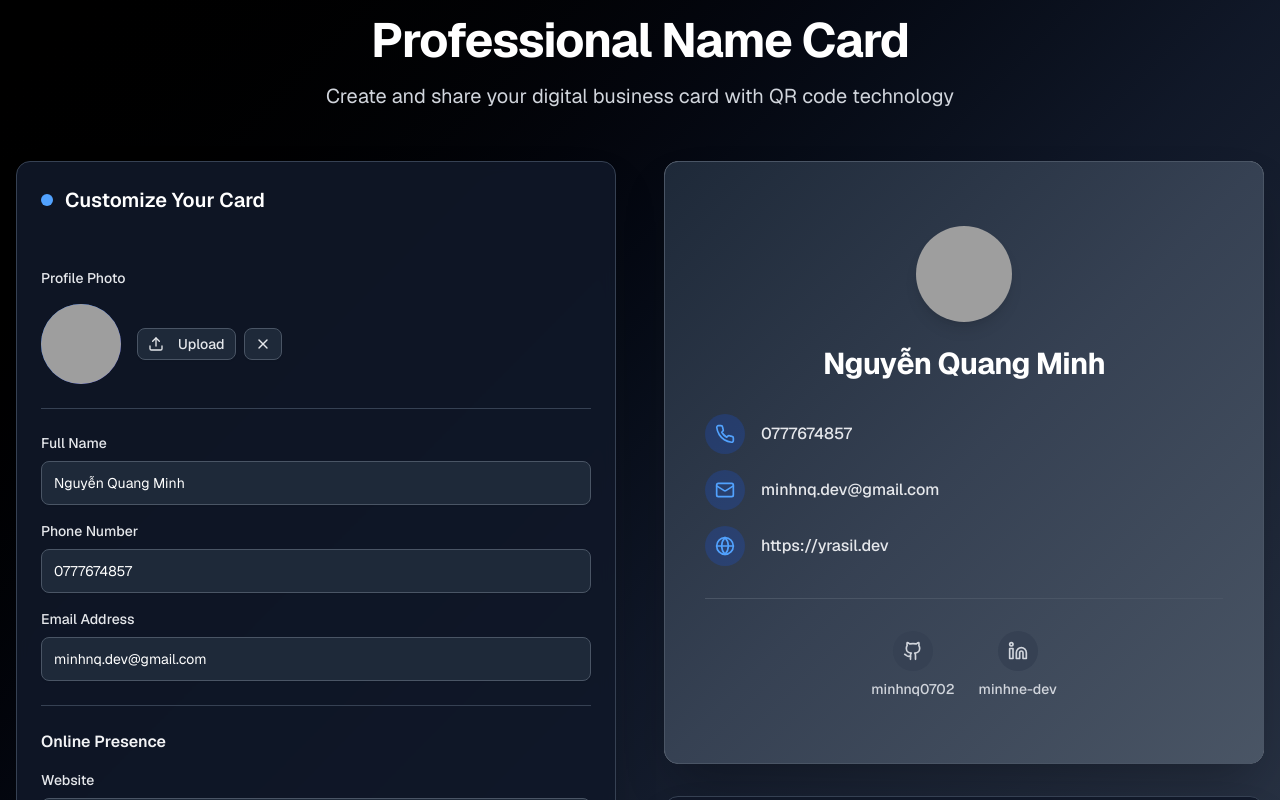
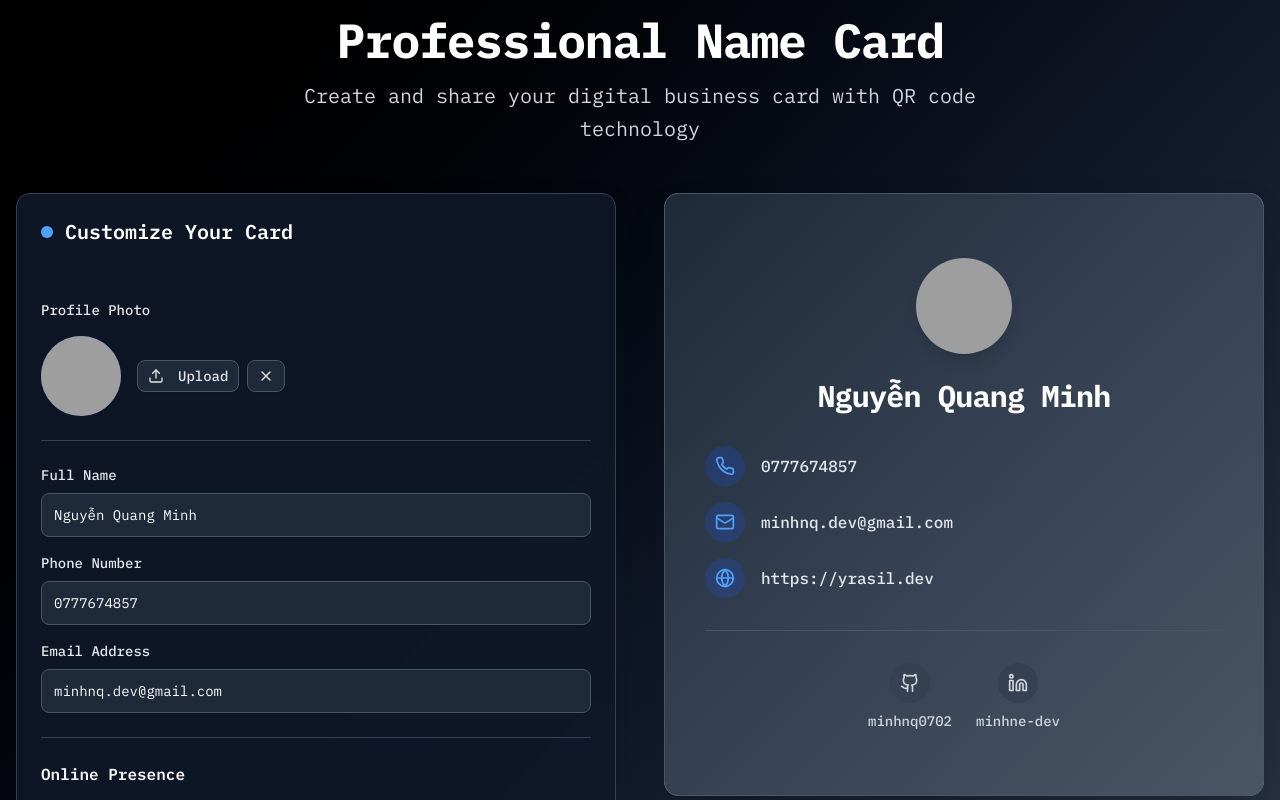
Before and after one commit to yrasil-tech/hermod-app, a Next.js app: page / in a window 1280 px wide. Shown: the top 800 px of the page. Built offline with nearby package versions, Linux system fonts and the light colour scheme; grey boxes are pictures that could not be loaded.

Commit message:
stuff:font

```diff
--- a/app/layout.tsx
+++ b/app/layout.tsx
@@ -1,9 +1,16 @@
-import { ThemeProvider } from "@/components/theme-provider";
-import { GeistMono } from "geist/font/mono";
-import { GeistSans } from "geist/font/sans";
+// import { GeistMono } from "geist/font/mono";
+// import { GeistSans } from "geist/font/sans";
+import { IBM_Plex_Mono } from "next/font/google";
 
 import type { Metadata } from "next";
 import "./globals.css";
+
+const spaceMono = IBM_Plex_Mono({
+  subsets: ["latin", "vietnamese"],
+  weight: ["100", "200", "300", "400", "500", "600", "700"],
+  variable: "--font-space-mono", // biến CSS custom để dùng trong tailwind
+  display: "swap",
+});
 
 export const metadata: Metadata = {
   title: "v0 App",
@@ -17,19 +24,9 @@ export default function RootLayout({
   children: React.ReactNode;
 }>) {
   return (
-    <html lang="en">
-      <head>
-        <style>{`
-html {
-  font-family: ${GeistSans.style.fontFamily};
-  --font-sans: ${GeistSans.variable};
-  --font-mono: ${GeistMono.variable};
-}
-        `}</style>
-      </head>
-      <body>
-        <ThemeProvider attribute="class">{children}</ThemeProvider>
-      </body>
+    <html lang="en" className={spaceMono.className}>
+      <head></head>
+      <body>{children}</body>
     </html>
   );
 }
--- a/package.json
+++ b/package.json
@@ -44,7 +44,6 @@
     "date-fns": "4.1.0",
     "embla-carousel-react": "8.5.1",
     "eslint": "^9.34.0",
-    "geist": "^1.3.1",
     "input-otp": "1.4.1",
     "lucide-react": "^0.454.0",
     "next": "15.2.4",
```
Also changed, not shown: 1 other file (tests, documents, lock files or other folders).
